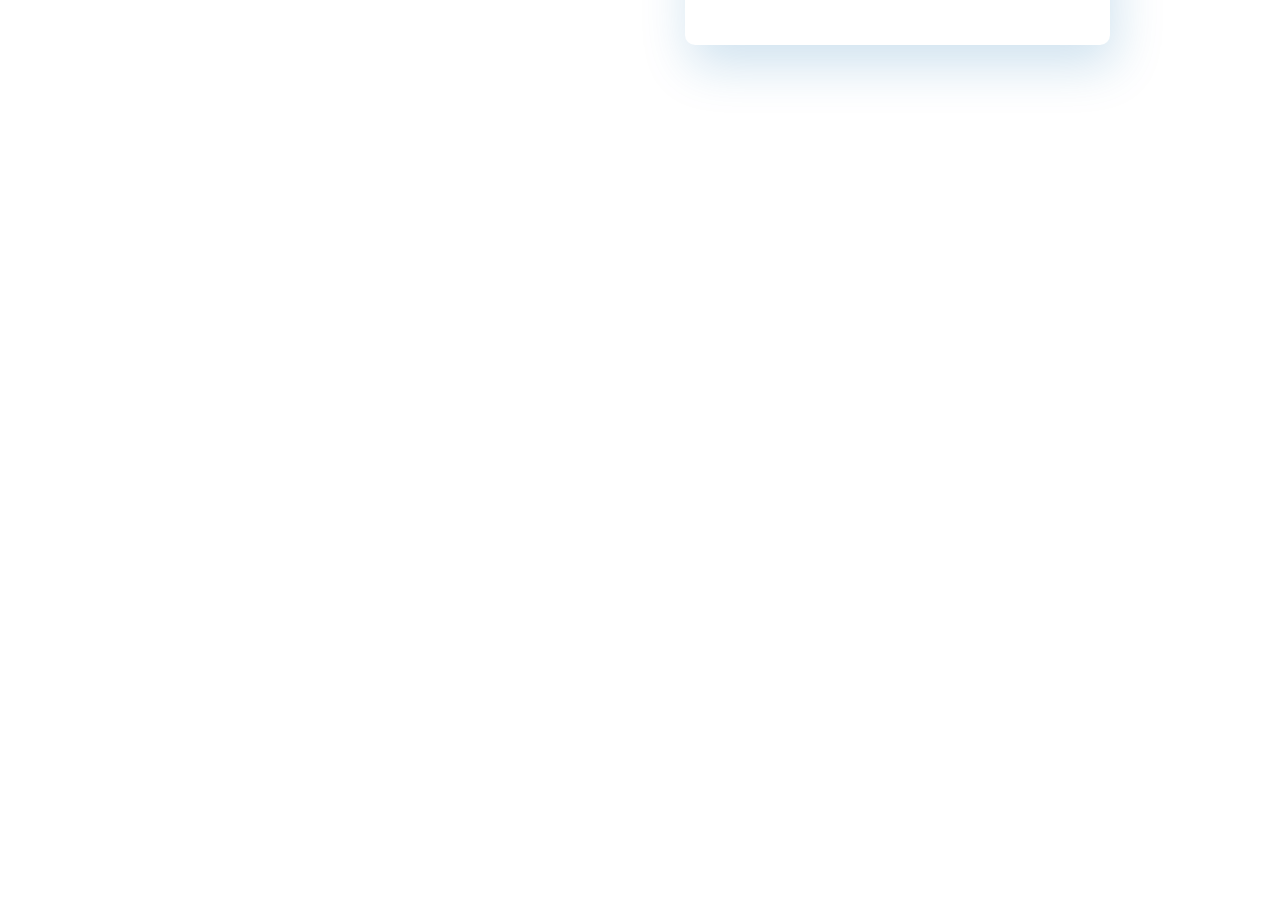
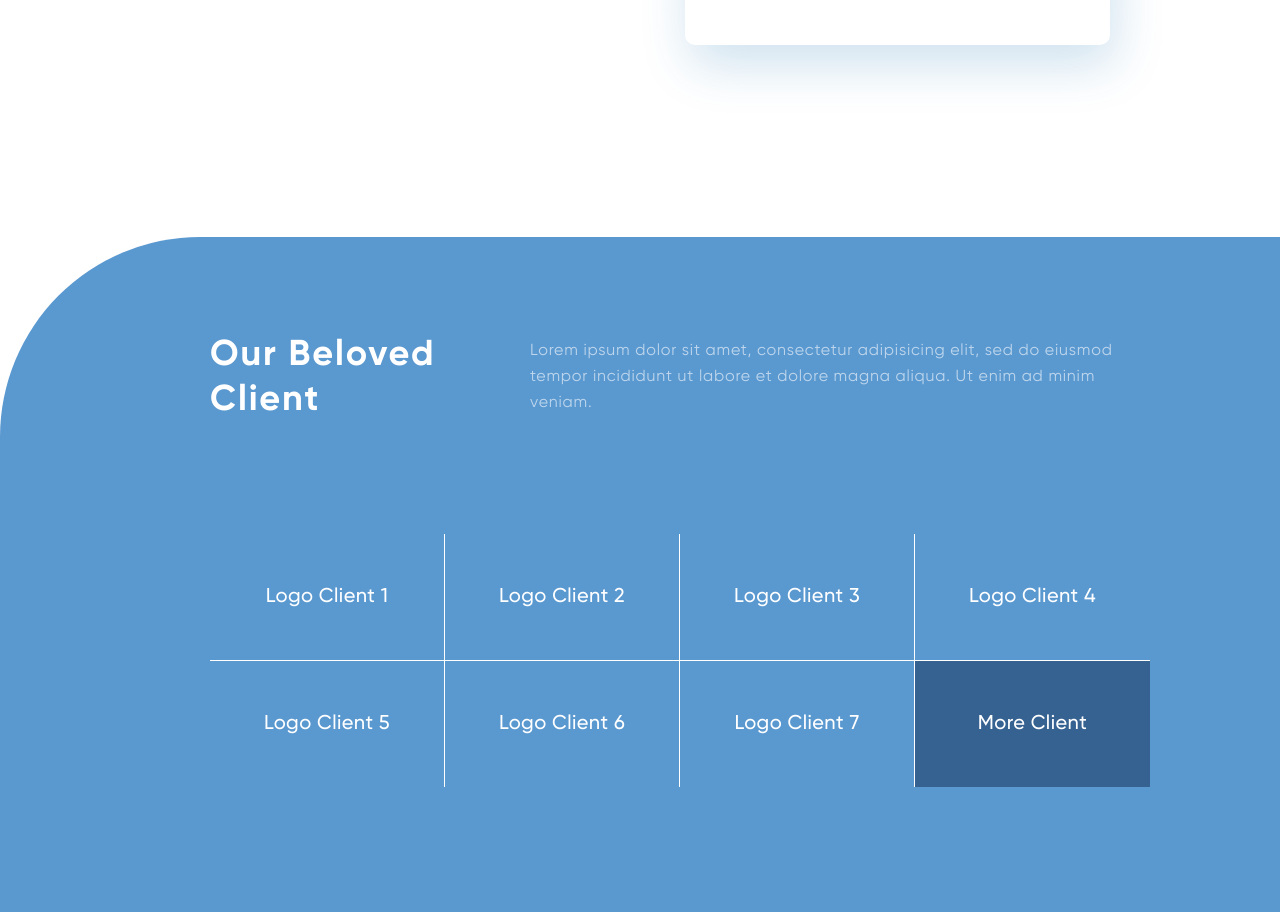
Before and after one commit to Hlopunoff/digital-element-landing, a website built with webpack: page src/index.html in a window 1280 px wide. Shown: the part 2043-2955 px from the top of the page. Before the commit the page ends 2280 px from the top, so only its background shows below. Built offline with nearby package versions, Linux system fonts and the light colour scheme; files whose address does not match are found by name.

Commit message:
Clients section`s layout is completed

```diff
--- a/src/index.html
+++ b/src/index.html
@@ -1,5 +1,5 @@
 <!DOCTYPE html>
-<html lang="ru">
+<html lang="en">
 <head>
     <meta charset="UTF-8">
     <meta http-equiv="X-UA-Compatible" content="IE=edge">
@@ -63,6 +63,40 @@
                 </div>
             </div>
         </section>
+        <section class="clients">
+            <div class="container">
+                <div class="clients__head">
+                    <h2 class="clients__title">Our Beloved Client</h2>
+                    <p class="clients__descr">Lorem ipsum dolor sit amet, consectetur adipisicing elit, sed do eiusmod tempor incididunt ut labore et dolore magna aliqua. Ut enim ad minim veniam.</p>
+                </div>
+                <ul class="clients__list">
+                    <li class="clients__client client">
+                        <span class="client__logoPlaceholder">logo client 1</span>
+                    </li>
+                    <li class="clients__client client">
+                        <span class="client__logoPlaceholder">logo client 2</span>
+                    </li>
+                    <li class="clients__client client">
+                        <span class="client__logoPlaceholder">logo client 3</span>
+                    </li>
+                    <li class="clients__client client">
+                        <span class="client__logoPlaceholder">logo client 4</span>
+                    </li>
+                    <li class="clients__client client">
+                        <span class="client__logoPlaceholder">logo client 5</span>
+                    </li>
+                    <li class="clients__client client">
+                        <span class="client__logoPlaceholder">logo client 6</span>
+                    </li>
+                    <li class="clients__client client">
+                        <span class="client__logoPlaceholder">logo client 7</span>
+                    </li>
+                    <a href="#" class="clients__client client">
+                        <span class="client__logoPlaceholder">More Client</span>
+                    </a>
+                </ul>
+            </div>
+        </section>
     </main>
 </body>
 </html>
--- a/src/index.scss
+++ b/src/index.scss
@@ -28,3 +28,4 @@ h1, p {
 @import './styles/header';
 @import './styles/promo';
 @import './styles/services';
+@import './styles/clients';
--- /dev/null
+++ b/src/styles/clients.scss
@@ -0,0 +1,79 @@
+@import './func';
+@import './vars';
+
+.clients {
+    background-color: $bg-secondary;
+    border-top-left-radius: 200px;
+    color: $text-secondary;
+    padding: toEm(96, 16) toEm(16, 16) toEm(125, 16) toEm(96, 16);
+    &__head {
+        display: flex;
+        align-items: center;
+        column-gap: toEm(10, 16);
+    }
+    &__title {
+        flex: 1;
+        font-size: toRem(36);
+        line-height: toPrc(46, 36);
+        letter-spacing: 0.05em;
+    }
+    &__descr {
+        flex: 2;
+        font-size: toRem(16);
+        line-height: toPrc(26, 16);
+        letter-spacing: 0.05em;
+        opacity: 0.6;
+    }
+    &__list {
+        margin-top: toEm(110, 16);
+        display: grid;
+        grid-template-columns: repeat(auto-fit, toEm(235, 16));
+        list-style-type: none;
+    }
+    &__client {
+        padding: toEm(40, 20);
+        font-size: toRem(20);
+        line-height: toPrc(46, 20);
+        letter-spacing: 0.02em;
+        text-align: center;
+        cursor: pointer;
+    }
+    .client {
+        &:first-child {
+            border-bottom: 1px solid #fff;
+            border-right: 1px solid #fff;
+        }
+        &:nth-child(2) {
+            border-bottom: 1px solid #fff;
+            border-right: 1px solid #fff;
+        }
+        &:nth-child(3) {
+            border-bottom: 1px solid #fff;
+            border-right: 1px solid #fff;
+        }
+        &:nth-child(4) {
+            border-bottom: 1px solid #fff;
+        }
+        &:nth-child(5) {
+            border-right: 1px solid #fff;
+        }
+        &:nth-child(6) {
+            border-right: 1px solid #fff;
+        }
+        &:nth-child(7) {
+            border-right: 1px solid #fff;
+        }
+        &:last-child {
+            background: rgba($text-primary, 0.6);
+            text-decoration: none;
+            color: $text-secondary;
+        }
+        &__logoPlaceholder {
+            text-transform: uppercase;
+            font-weight: 500;
+            &:last-child {
+                text-transform: capitalize;
+            }
+        }
+    }
+}
```
